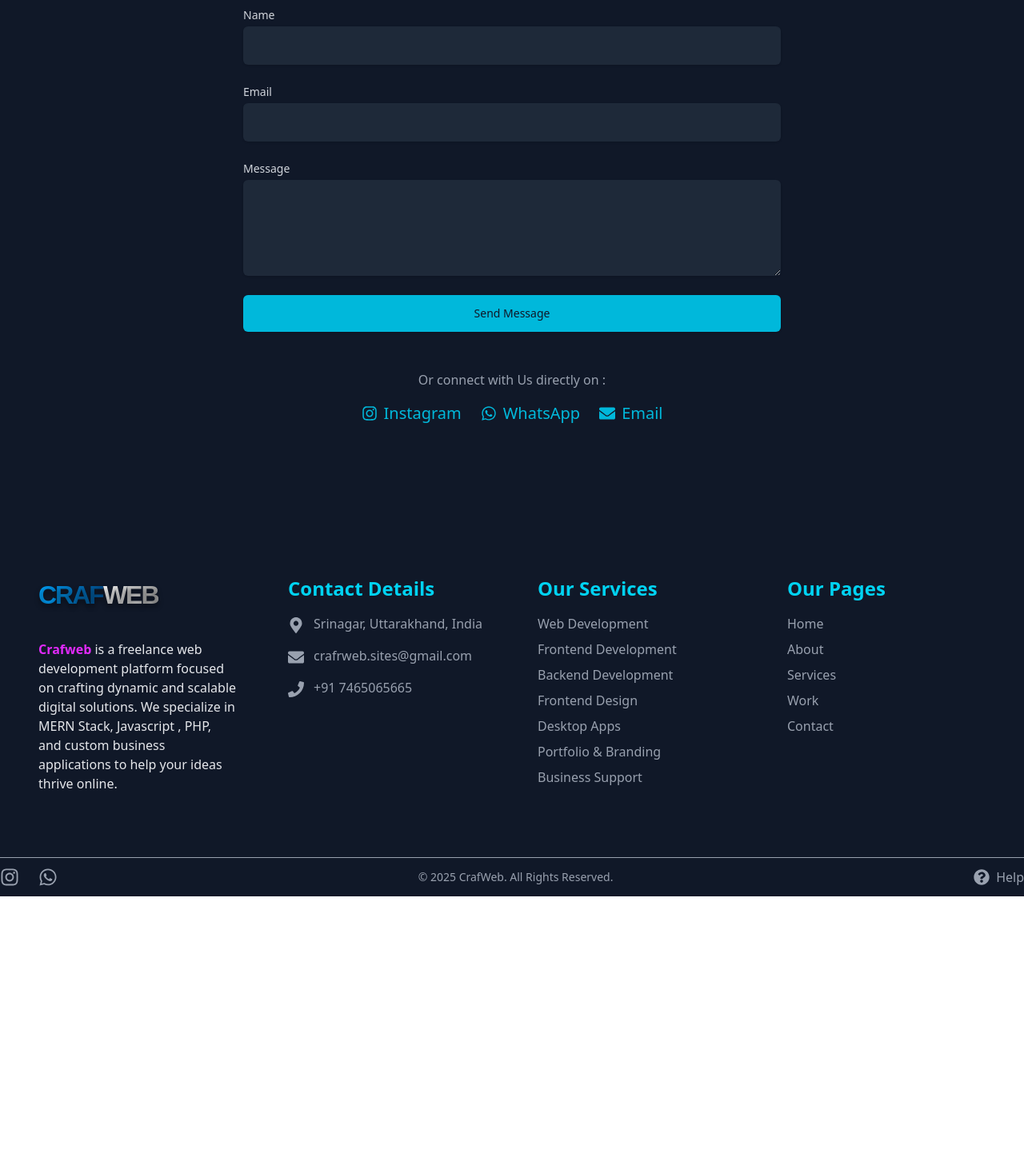
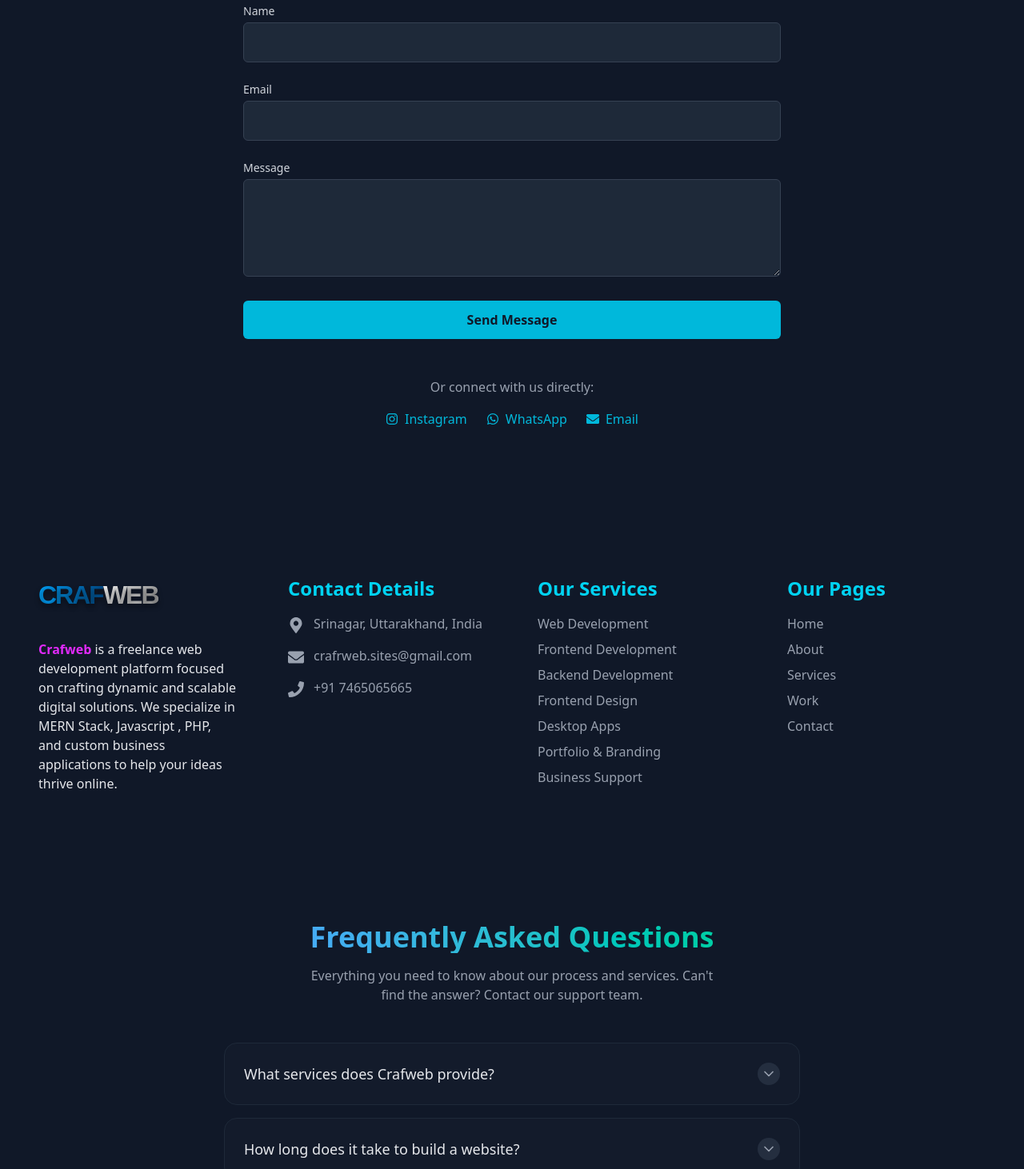
Before and after one commit to mayankRana26/CrafWeb, a React (Vite) app: page /contact in a window 1280 px wide. Shown: the part 240-1702 px from the top of the page at 80% size. Before the commit the page ends 1361 px from the top, so only its background shows below. Built offline with nearby package versions, Linux system fonts and the light colour scheme.

Commit message:
Faq added

```diff
--- a/package.json
+++ b/package.json
@@ -15,6 +15,7 @@
     "@splidejs/splide": "^4.1.4",
     "@tailwindcss/vite": "^4.1.13",
     "framer-motion": "^12.23.16",
+    "lucide-react": "^0.562.0",
     "react": "^19.1.1",
     "react-dom": "^19.1.1",
     "react-icons": "^5.5.0",
--- a/src/App.jsx
+++ b/src/App.jsx
@@ -11,6 +11,7 @@
 import ServicePage from './pages/ServicePage';
 import { services } from './data/ServiceData';
 import ScrollToTop from './components/ScrollToTop';
+import FAQ from './components/FAQ';
 
 function App() {
   return (
@@ -38,7 +39,7 @@
         </Routes>
         <MainSections services={services} />
       </main>
-
+      <FAQ />
       <Footer />
     </div>
   );
--- /dev/null
+++ b/src/components/FAQ.jsx
@@ -0,0 +1,104 @@
+import { useState } from "react";
+import { ChevronDown } from "lucide-react";
+
+const faqs = [
+  {
+    question: "What services does Crafweb provide?",
+    answer: "We offer website development, UI/UX design, SEO optimization, and custom web solutions for businesses."
+  },
+  {
+    question: "How long does it take to build a website?",
+    answer: "Most standard websites are completed within 5–10 days. Larger or custom projects may take longer."
+  },
+  {
+    question: "Do you create mobile-friendly websites?",
+    answer: "Yes, all our websites are fully responsive and optimized for mobile, tablet, and desktop devices."
+  },
+  {
+    question: "What is your payment process?",
+    answer: "We require 50% advance payment to start the project, and the remaining 50% after project completion."
+  },
+  {
+    question: "Can you redesign an existing website?",
+    answer: "Absolutely! We can modernize your current website with a fresh design, better performance, and improved user experience."
+  },
+  {
+    question: "Do you provide website maintenance services?",
+    answer: "Yes, we offer ongoing maintenance, updates, and support to keep your website secure and up to date."
+  },
+  {
+    question: "Will my website be SEO-friendly?",
+    answer: "Yes, we follow SEO best practices to ensure your website is optimized for better search engine rankings."
+  },
+];
+
+const FAQ = () => {
+  const [openIndex, setOpenIndex] = useState(null);
+
+  const toggleFAQ = (index) => {
+    setOpenIndex(openIndex === index ? null : index);
+  };
+
+  return (
+    <section className="py-20 bg-gray-900 text-white overflow-hidden">
+      <div className="max-w-3xl mx-auto px-6">
+        {/* Header Section */}
+        <div className="text-center mb-12">
+          <h2 className="text-3xl md:text-4xl font-extrabold mb-4 bg-gradient-to-r from-blue-400 to-emerald-400 bg-clip-text text-transparent">
+            Frequently Asked Questions
+          </h2>
+          <p className="text-gray-400 max-w-lg mx-auto">
+            Everything you need to know about our process and services. Can't find the answer? Contact our support team.
+          </p>
+        </div>
+
+        {/* Accordion Container */}
+        <div className="space-y-4">
+          {faqs.map((faq, index) => {
+            const isOpen = openIndex === index;
+            return (
+              <div
+                key={index}
+                className={`group border border-gray-800 rounded-2xl transition-all duration-300 ${
+                  isOpen ? "bg-gray-800/50 shadow-lg" : "bg-gray-800/20 hover:bg-gray-800/40"
+                }`}
+              >
+                <button
+                  onClick={() => toggleFAQ(index)}
+                  className="w-full flex justify-between items-center p-5 md:p-6 text-left focus:outline-none"
+                  aria-expanded={isOpen}
+                >
+                  <span className={`font-medium md:text-lg transition-colors duration-300 ${
+                    isOpen ? "text-blue-400" : "text-gray-200"
+                  }`}>
+                    {faq.question}
+                  </span>
+                  <div className={`flex-shrink-0 ml-4 p-1 rounded-full bg-gray-700/50 transition-transform duration-300 ${
+                    isOpen ? "rotate-180 bg-blue-500/20" : ""
+                  }`}>
+                    <ChevronDown className={`w-5 h-5 ${isOpen ? "text-blue-400" : "text-gray-400"}`} />
+                  </div>
+                </button>
+
+                {/* Animated Answer Section */}
+                <div
+                  className={`grid transition-all duration-300 ease-in-out ${
+                    isOpen ? "grid-rows-[1fr] opacity-100" : "grid-rows-[0fr] opacity-0"
+                  }`}
+                >
+                  <div className="overflow-hidden">
+                    <p className="px-5 md:px-6 pb-6 text-gray-400 leading-relaxed border-t border-gray-700/50 pt-4 mx-5 md:mx-6">
+                      {faq.answer}
+                    </p>
+                  </div>
+                </div>
+              </div>
+            );
+          })}
+        </div>
+      </div>
+    </section>
+  );
+};
+
+export default FAQ;
--- a/src/pages/Contact.jsx
+++ b/src/pages/Contact.jsx
@@ -1,28 +1,29 @@
-import React, { useState, useEffect } from 'react';
-import { FaInstagram, FaWhatsapp, FaEnvelope } from 'react-icons/fa';
-import { motion } from 'framer-motion';
-import emailjs from '@emailjs/browser';
+import React, { useState } from "react";
+import { FaInstagram, FaWhatsapp, FaEnvelope } from "react-icons/fa";
+import { motion } from "framer-motion";
+import emailjs from "@emailjs/browser";
 
 const fadeIn = {
   initial: { opacity: 0, y: 20 },
-  animate: { opacity: 1, y: 0, transition: { duration: 0.8, ease: "easeOut" } }
+  animate: { opacity: 1, y: 0, transition: { duration: 0.8, ease: "easeOut" } },
 };
 
 const stagger = {
   animate: {
     transition: {
-      staggerChildren: 0.2
-    }
-  }
+      staggerChildren: 0.2,
+    },
+  },
 };
 
 function Contact() {
-  const [formData, setFormData] = useState({ name: '', email: '', message: '' });
+  const [formData, setFormData] = useState({
+    name: "",
+    email: "",
+    message: "",
+  });
   const [submitted, setSubmitted] = useState(false);
-
-  useEffect(() => {
-    emailjs.init("-i8foRykP2f1ROml4");
-  }, []);
+  const [loading, setLoading] = useState(false);
 
   const handleChange = (e) => {
     setFormData({ ...formData, [e.target.name]: e.target.value });
@@ -30,33 +31,30 @@
 
   const handleSubmit = (e) => {
     e.preventDefault();
+    setLoading(true);
 
-    const serviceID = 'service_ib32gps';
-    const templateID = 'template_xcthj0q';
-
-    emailjs.send(serviceID, templateID, formData)
-      .then((response) => {
+    emailjs
+      .send(
+        "service_ib32gps",        // SERVICE ID
+        "template_xcthj0q",       // TEMPLATE ID
+        {
+          name: formData.name,
+          email: formData.email,
+          message: formData.message,
+        },
+        "-i8foRykP2f1ROml4"       // PUBLIC KEY
+      )
+      .then(() => {
         setSubmitted(true);
-        setFormData({ name: '', email: '', message: '' });
-      }, (error) => {
-        alert('Something went wrong. Please try again.');
+        setFormData({ name: "", email: "", message: "" });
+        setLoading(false);
+      })
+      .catch((error) => {
+        console.error("EmailJS Error 👉", error);
+        alert("Something went wrong. Please try again.");
+        setLoading(false);
       });
   };
-
-  const ThankYouMessage = () => (
-    <motion.div
-      key="thank-you"
-      initial={{ opacity: 0, y: 50 }}
-      animate={{ opacity: 1, y: 0 }}
-      transition={{ duration: 0.5 }}
-      className="text-center"
-    >
-      <h3 className="text-3xl font-bold mb-4">Thank you for contacting us!</h3>
-      <p className="text-lg text-gray-400">
-        We'll review your message and get back to you within 24 hours.
-      </p>
-    </motion.div>
-  );
 
   return (
     <motion.section
@@ -67,117 +65,118 @@
     >
       <div className="container mx-auto max-w-2xl">
 
-        <motion.p
-          className="text-center text-lg text-gray-400 mb-8"
-          variants={fadeIn}
-        >
-          {submitted ? ' ' : 'Have a question or a project in mind? Feel free to reach out.'}
-        </motion.p>
+        {!submitted && (
+          <motion.p
+            className="text-center text-lg text-gray-400 mb-8"
+            variants={fadeIn}
+          >
+            Have a question or a project in mind? Feel free to reach out.
+          </motion.p>
+        )}
 
         {submitted ? (
-          <ThankYouMessage />
+          <motion.div
+            initial={{ opacity: 0, y: 40 }}
+            animate={{ opacity: 1, y: 0 }}
+            transition={{ duration: 0.5 }}
+            className="text-center"
+          >
+            <h3 className="text-3xl font-bold mb-4">
+              Thank you for contacting us!
+            </h3>
+            <p className="text-lg text-gray-400">
+              We'll get back to you within 24 hours.
+            </p>
+          </motion.div>
         ) : (
           <motion.form
-            name="contact"
-            method='POST'
+            onSubmit={handleSubmit}
             className="space-y-6 mb-12"
             variants={stagger}
-            onSubmit={handleSubmit}
           >
             <motion.div variants={fadeIn}>
-              <label htmlFor="name" className="block text-sm font-medium text-gray-300">
+              <label className="block text-sm font-medium text-gray-300">
                 Name
               </label>
               <input
                 type="text"
-                id="name"
                 name="name"
-                className="mt-1 block w-full rounded-md bg-gray-800 border-gray-700 text-white p-3 shadow-sm focus:border-cyan-500 focus:ring-cyan-500"
                 required
                 value={formData.name}
                 onChange={handleChange}
+                className="mt-1 w-full rounded-md bg-gray-800 border border-gray-700 p-3 text-white focus:border-cyan-500 focus:ring-cyan-500"
               />
             </motion.div>
+
             <motion.div variants={fadeIn}>
-              <label htmlFor="email" className="block text-sm font-medium text-gray-300">
+              <label className="block text-sm font-medium text-gray-300">
                 Email
               </label>
               <input
                 type="email"
-                id="email"
                 name="email"
-                className="mt-1 block w-full rounded-md bg-gray-800 border-gray-700 text-white p-3 shadow-sm focus:border-cyan-500 focus:ring-cyan-500"
                 required
                 value={formData.email}
                 onChange={handleChange}
+                className="mt-1 w-full rounded-md bg-gray-800 border border-gray-700 p-3 text-white focus:border-cyan-500 focus:ring-cyan-500"
               />
             </motion.div>
+
             <motion.div variants={fadeIn}>
-              <label htmlFor="message" className="block text-sm font-medium text-gray-300">
+              <label className="block text-sm font-medium text-gray-300">
                 Message
               </label>
               <textarea
-                id="message"
                 name="message"
                 rows="4"
-                className="mt-1 block w-full rounded-md bg-gray-800 border-gray-700 text-white p-3 shadow-sm focus:border-cyan-500 focus:ring-cyan-500"
                 required
                 value={formData.message}
                 onChange={handleChange}
-              ></textarea>
+                className="mt-1 w-full rounded-md bg-gray-800 border border-gray-700 p-3 text-white focus:border-cyan-500 focus:ring-cyan-500"
+              />
             </motion.div>
+
             <motion.button
               type="submit"
+              disabled={loading}
               whileHover={{ scale: 1.05 }}
               whileTap={{ scale: 0.95 }}
-              className="w-full py-3 px-4 border border-transparent rounded-md shadow-sm text-sm font-medium text-gray-900 bg-cyan-500 hover:bg-cyan-400 focus:outline-none focus:ring-2 focus:ring-offset-2 focus:ring-cyan-500 transition-colors"
-              variants={fadeIn}
+              className="w-full py-3 rounded-md text-gray-900 bg-cyan-500 hover:bg-cyan-400 transition font-semibold disabled:opacity-50"
             >
-              Send Message
+              {loading ? "Sending..." : "Send Message"}
             </motion.button>
           </motion.form>
         )}
 
-        {/* Social & Direct Contact Links Section */}
+        {/* Social Links */}
         <motion.div className="text-center" variants={fadeIn}>
-          <motion.p className="text-gray-400 mb-4">Or connect with Us directly on :</motion.p>
-          <motion.div className="flex justify-center space-x-6" variants={stagger}>
-            <motion.a
+          <p className="text-gray-400 mb-4">Or connect with us directly:</p>
+          <div className="flex justify-center gap-6">
+            <a
               href="https://www.instagram.com/crafweb.1"
               target="_blank"
-              rel="noopener noreferrer"
-              className="text-cyan-500 hover:text-cyan-400 transition-colors text-xl flex items-center space-x-2"
-              whileHover={{ scale: 1.1 }}
-              whileTap={{ scale: 0.9 }}
-              variants={fadeIn}
+              rel="noreferrer"
+              className="text-cyan-500 hover:text-cyan-400 flex items-center gap-2"
             >
-              <FaInstagram />
-              <span>Instagram</span>
-            </motion.a>
-            <motion.a
+              <FaInstagram /> Instagram
+            </a>
+            <a
               href="https://wa.me/917465065665"
               target="_blank"
-              rel="noopener noreferrer"
-              className="text-cyan-500 hover:text-cyan-400 transition-colors text-xl flex items-center space-x-2"
-              whileHover={{ scale: 1.1 }}
-              whileTap={{ scale: 0.9 }}
-              variants={fadeIn}
+              rel="noreferrer"
+              className="text-cyan-500 hover:text-cyan-400 flex items-center gap-2"
             >
-              <FaWhatsapp />
-              <span>WhatsApp</span>
-            </motion.a>
-            <motion.a
+              <FaWhatsapp /> WhatsApp
+            </a>
+            <a
               href="mailto:crafweb.sites@gmail.com"
-              className="text-cyan-500 hover:text-cyan-400 transition-colors text-xl flex items-center space-x-2"
-              whileHover={{ scale: 1.1 }}
-              whileTap={{ scale: 0.9 }}
-              variants={fadeIn}
+              className="text-cyan-500 hover:text-cyan-400 flex items-center gap-2"
             >
-              <FaEnvelope />
-              <span>Email</span>
-            </motion.a>
-          </motion.div>
+              <FaEnvelope /> Email
+            </a>
+          </div>
         </motion.div>
+
       </div>
     </motion.section>
   );
```
Also changed, not shown: 1 other file (tests, documents, lock files or other folders).
